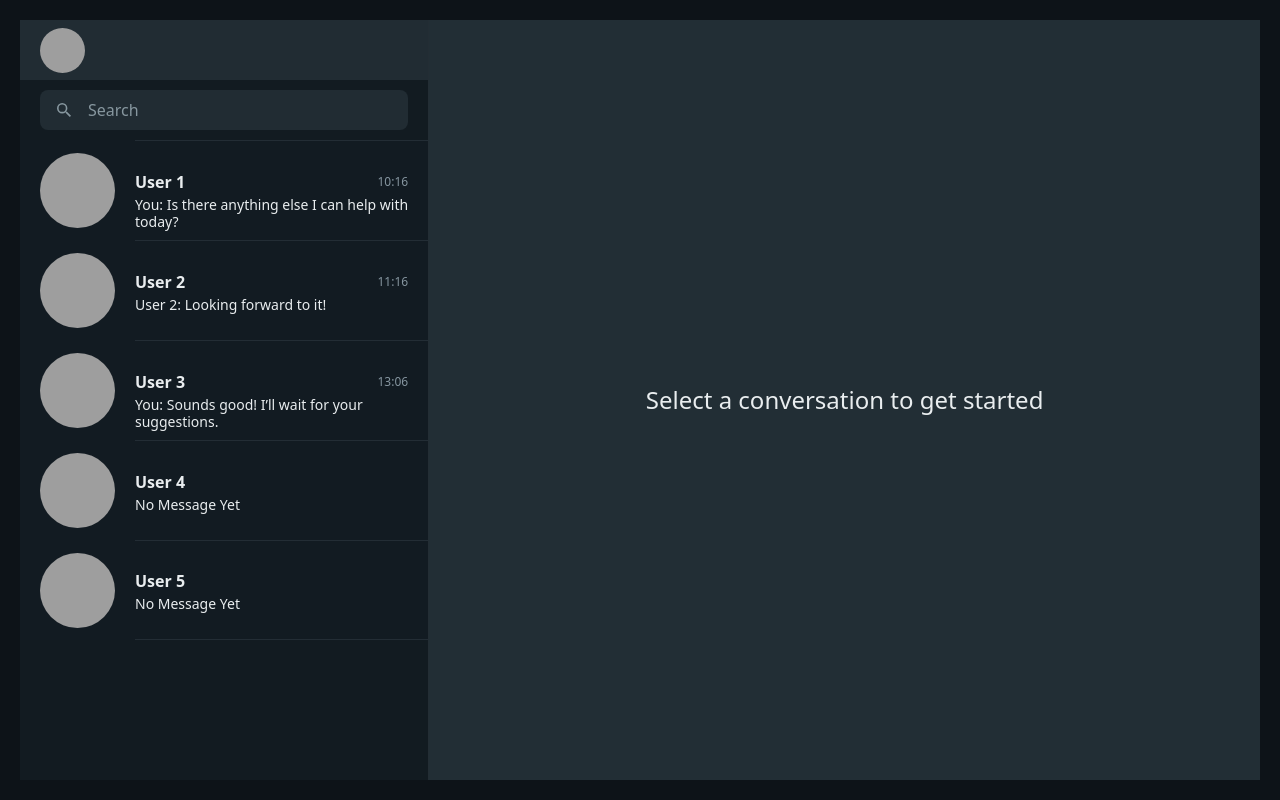
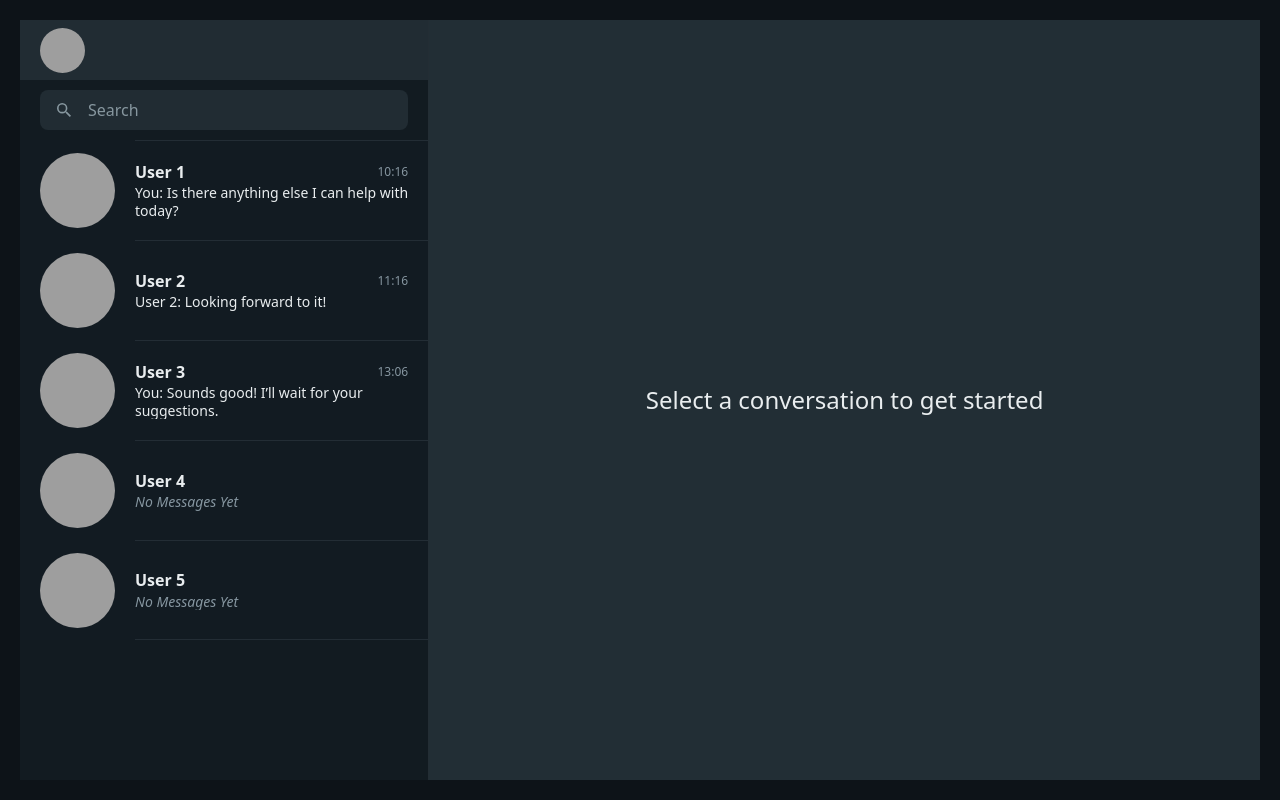
Before and after one commit to phish432/WhatsApp-Clone, a React (Vite) app: page / in a window 1280 px wide. Built offline with nearby package versions, Linux system fonts and the light colour scheme; grey boxes are pictures that could not be loaded.

Commit message:
Overhaul of Preview and can show 3 line message

```diff
--- a/src/components/Preview/Preview.css
+++ b/src/components/Preview/Preview.css
@@ -1,13 +1,57 @@
 .preview {
   display: flex;
+  flex-direction: column;
+  justify-content: center;
+  gap: 2.5px;
+
+  flex-grow: 1;
+  height: 100%;
+
+  padding: 12px 20px 12px 0;
+}
+
+.preview > .previewBanner {
+  display: flex;
   align-items: center;
-  justify-content: center;
-  flex-direction: column;
+  justify-content: space-between;
 
-  gap: 4px;
+  & > .previewBannerName {
+    --font-factor: 1;
 
-  height: 100%;
-  width: 100%;
+    max-height: calc(
+      (var(--font-factor) * 1rem) * (1 * var(--default-line-height))
+    );
 
-  padding: 8px 20px 8px 0;
+    padding-right: 20px;
+
+    font-size: calc(var(--font-factor) * 1rem);
+    font-weight: bold;
+    overflow: hidden;
+  }
+
+  & > .previewBannerTime {
+    font-size: 0.75em;
+    color: #8696a0;
+  }
 }
+
+.preview > .previewMessage {
+  --font-factor: 0.875;
+
+  display: flex;
+  align-items: flex-start;
+
+  max-height: calc(
+    (var(--font-factor) * 1rem) * (3 * var(--default-line-height))
+  );
+
+  font-size: calc(var(--font-factor) * 1rem);
+
+  overflow: hidden;
+  overflow-wrap: anywhere;
+  white-space: pre-wrap;
+
+  &.none {
+    color: #8696a0;
+  }
+}
--- a/src/components/Preview/Preview.tsx
+++ b/src/components/Preview/Preview.tsx
@@ -1,7 +1,5 @@
 import { ConnectionWithPreview } from "../../types/types";
 import isMessageFromAToB from "../../utils/isMessageFromAToB";
-import PreviewBanner from "../PreviewBanner/PreviewBanner";
-import PreviewMessage from "../PreviewMessage/PreviewMessage";
 import "./Preview.css";
 
 type Props = {
@@ -15,21 +13,35 @@ const Preview = (props: Props) => {
   if (latestMessage === null) {
     return (
       <div className="preview">
-        <PreviewBanner connectionName={connection.name} timestamp={null} />
-        <PreviewMessage sender={null} content={null} />
+        <div className="previewBanner">
+          <div className="previewBannerName">{connection.name}</div>
+        </div>
+        <div className="previewMessage none">
+          <em>No Messages Yet</em>
+        </div>
       </div>
     );
   }
 
-  const { content, timestamp } = latestMessage;
+  const time24Hour = latestMessage.timestamp.toLocaleTimeString([], {
+    hour: "2-digit",
+    minute: "2-digit",
+    hour12: false,
+  });
   const sender = isMessageFromAToB(latestMessage, connection.id, "user_id_0")
     ? connection.name
     : "You";
+  const content = latestMessage.content;
 
   return (
     <div className="preview">
-      <PreviewBanner connectionName={connection.name} timestamp={timestamp} />
-      <PreviewMessage sender={sender} content={content} />
+      <div className="previewBanner">
+        <div className="previewBannerName">{connection.name}</div>
+        <div className="previewBannerTime">{time24Hour}</div>
+      </div>
+      <div className="previewMessage">
+        {sender}: {content}
+      </div>
     </div>
   );
 };
--- a/src/components/PreviewBanner/PreviewBanner.css
+++ /dev/null
@@ -1,22 +0,0 @@
-.previewBanner {
-  display: flex;
-  align-items: center;
-  justify-content: space-between;
-
-  width: 100%;
-}
-
-.previewBanner > .previewName {
-  display: flex;
-  align-items: center;
-
-  font-weight: bold;
-}
-
-.previewBanner > .previewTime {
-  display: flex;
-  align-items: center;
-
-  color: #8696a0;
-  font-size: 0.75em;
-}
--- a/src/components/PreviewBanner/PreviewBanner.tsx
+++ /dev/null
@@ -1,27 +0,0 @@
-import "./PreviewBanner.css";
-
-type Props = {
-  connectionName: string;
-  timestamp: Date | null;
-};
-
-const PreviewBanner = (props: Props) => {
-  const { connectionName, timestamp } = props;
-
-  return (
-    <div className="previewBanner">
-      <div className="previewName">{connectionName}</div>
-      {timestamp !== null && (
-        <div className="previewTime">
-          {timestamp.toLocaleTimeString([], {
-            hour: "2-digit",
-            minute: "2-digit",
-            hour12: false,
-          })}
-        </div>
-      )}
-    </div>
-  );
-};
-
-export default PreviewBanner;
--- a/src/components/PreviewMessage/PreviewMessage.css
+++ /dev/null
@@ -1,9 +0,0 @@
-.previewMessage {
-  display: flex;
-  align-items: flex-start;
-
-  max-height: 1em;
-  width: 100%;
-
-  font-size: 0.875em;
-}
--- a/src/components/PreviewMessage/PreviewMessage.tsx
+++ /dev/null
@@ -1,22 +0,0 @@
-import "./PreviewMessage.css";
-
-type Props = {
-  sender: string | null;
-  content: string | null;
-};
-
-const PreviewMessage = (props: Props) => {
-  const { sender, content } = props;
-
-  if (content === null) {
-    return <div className="previewMessage">No Message Yet</div>;
-  }
-
-  return (
-    <div className="previewMessage">
-      {sender}: {content}
-    </div>
-  );
-};
-
-export default PreviewMessage;
```
